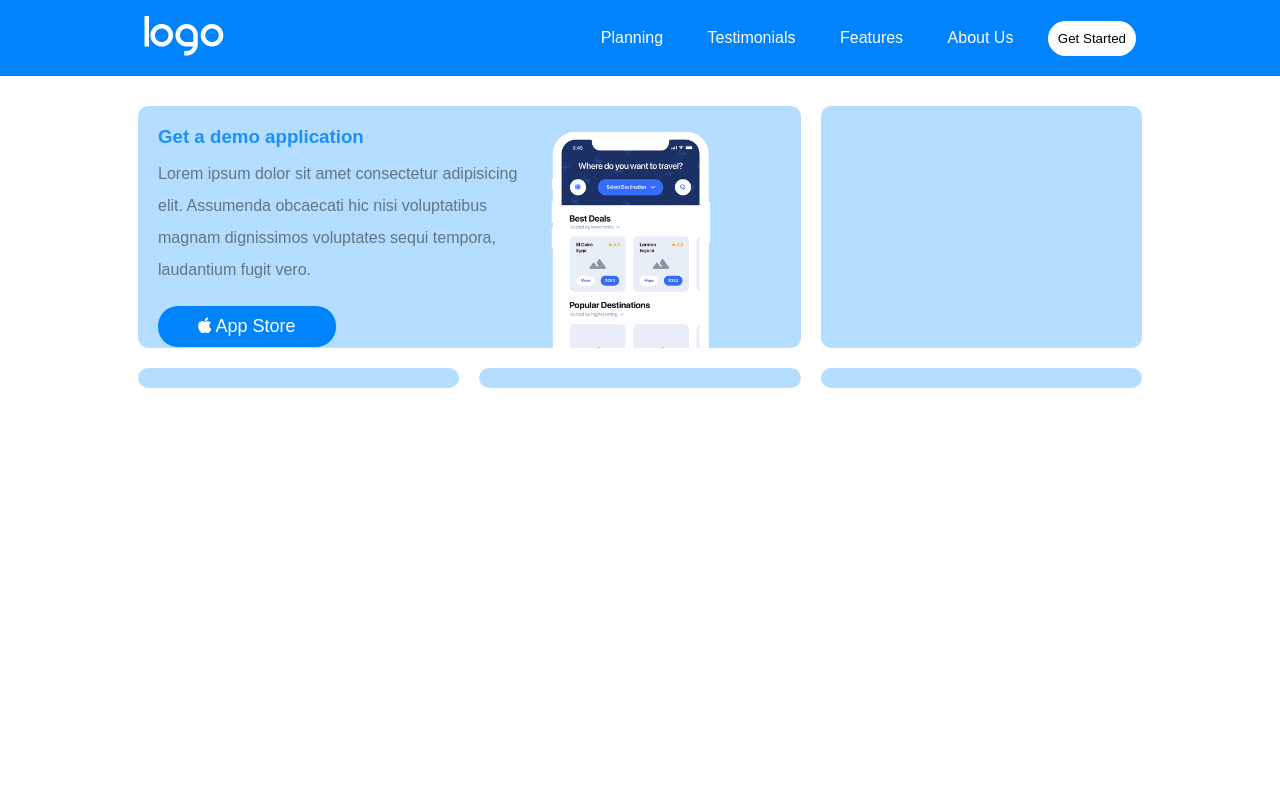
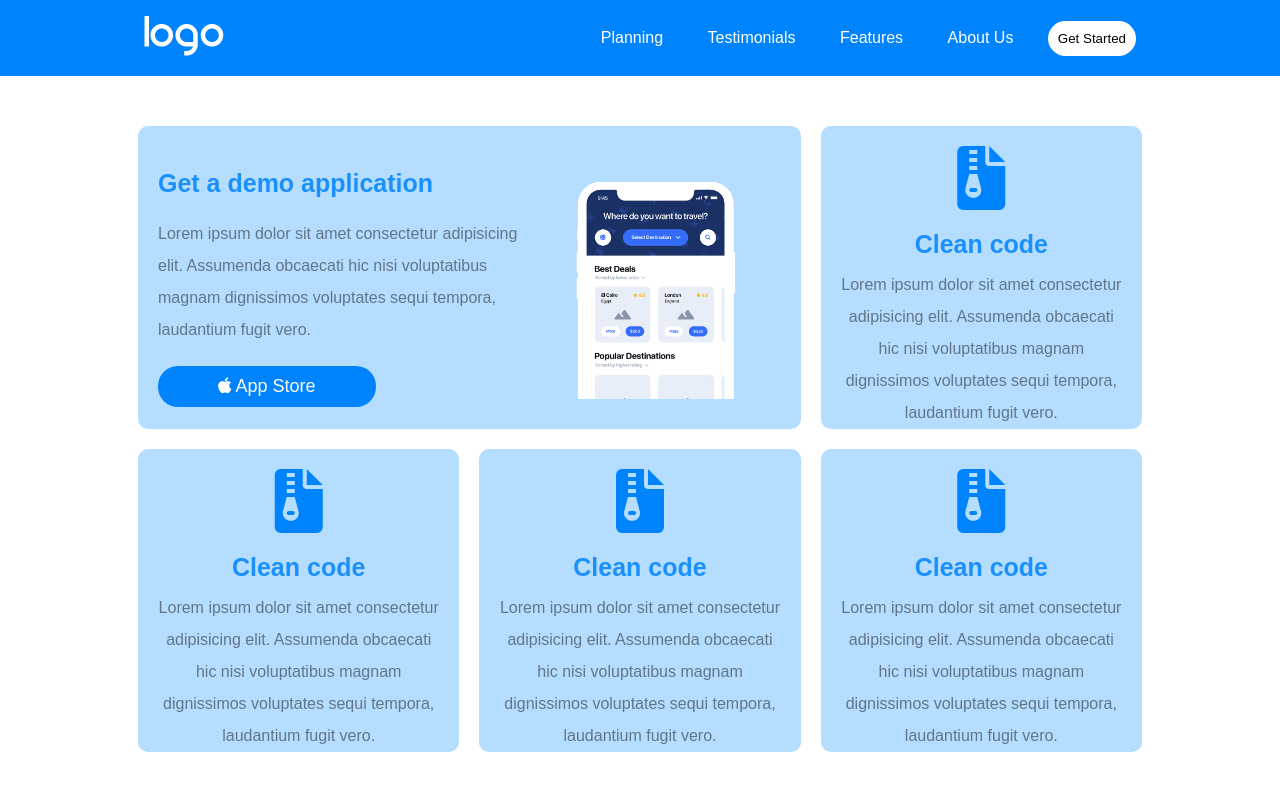
Before and after one commit to GiuseppeM22/htmlcss-responsive-layout, a plain HTML site: page index.html in a window 1280 px wide. Drawn offline with Linux system fonts and the light colour scheme.

Commit message:
feat:add first section responsive

```diff
--- a/css/style.css
+++ b/css/style.css
@@ -16,6 +16,10 @@
 .marg10 {margin-top: 10px;}
 .marg20 {margin-top: 20px;}
 .marg40 {margin-top: 40px;}
+
+.marg_bott10 {margin-bottom: 10px;}
+.marg_bott20 {margin-bottom: 20px;}
+.marg_bott40 {margin-bottom: 40px;}
 
 .padd10 {padding: 10px;}
 .padd20 {padding: 20px;}
@@ -77,7 +81,7 @@ header button:hover{
 
 /* header media query */
 
-@media screen and (min-width: 900px) {
+@media screen and (min-width: 800px) {
     .right_navbar{
         display: block;
     }
@@ -93,6 +97,7 @@ header button:hover{
 
 .info_container{
     flex-wrap: wrap;
+    flex-direction: column;
 }
 
 .info{
@@ -100,41 +105,84 @@ header button:hover{
     padding: 20px;
     padding-bottom: 0px;
     margin: 10px;
-    width: calc(100% / 3 - 20px);
     border-radius: 10px;
+    width: 100%;
+}
+
+.info_center{
+    text-align: center;
 }
 
 .info_grow{
-    width: calc(100% / 3 * 2 - 20px);
+    flex-direction: column;
+    align-items: center;
 }
 
 .left_info{
-    max-width: 60%;
+    max-width: 80%;
 }
 
 .right_info{
-    max-width: 40%;
+    max-width: 100%;
 }
 
-.left_info h3{
+.info_container h3{
     color: #1a90fd;
+    font-size: 25px;
 }
 
-.left_info p{
+.info_container p{
     color: #617689;
 }
 
 .right_info img{
     display: block;
     max-width: 80%;
+    margin: auto;
 }
 
 .info button{
     color: white;
     background-color: #0084fd;
-    padding: 10px 40px;
+    padding: 10px 60px;
     border-radius: 20px;
     border: none;
     font-size: 18px;
+    margin-bottom: 20px;
+}
 
+.info button:hover{
+    cursor: pointer;
+    background-color: black;
 }
+
+.paper{
+    color: #0084fd;
+    font-size: 4rem;
+}
+
+/* first section media query */
+
+@media screen and (min-width: 800px) {
+    .info_container{
+        flex-direction: row;
+    }
+
+    .info{
+        width: calc(100% / 3 - 20px);
+       }
+
+   .info_grow{
+    flex-direction: row;
+    width: calc(100% / 3 * 2 - 20px);
+
+   }
+
+   .left_info{
+    max-width: 60%;
+   }
+
+   .right_info{
+    max-width: 40%;
+   }
+}
--- a/index.html
+++ b/index.html
@@ -29,22 +29,38 @@
 
 
     <main>
-        <section class="marg20">
+        <section class="marg40 marg_bott40">
             <div class="info_container boxed flex">
                 <div class="info info_grow flex">
                     <div class="left_info">
-                        <h3>Get a demo application</h3>
-                        <p class="marg10 line2">Lorem ipsum dolor sit amet consectetur adipisicing elit. Assumenda obcaecati hic nisi voluptatibus magnam dignissimos voluptates sequi tempora, laudantium fugit vero.</p>
+                        <h3 class="marg20">Get a demo application</h3>
+                        <p class="marg20 line2">Lorem ipsum dolor sit amet consectetur adipisicing elit. Assumenda obcaecati hic nisi voluptatibus magnam dignissimos voluptates sequi tempora, laudantium fugit vero.</p>
                         <button class="marg20"><i class="fa-brands fa-apple"></i> App Store</button>
                     </div>
                     <div class="right_info">
                         <img src="./img/phone.png" alt="phone">
                     </div>
                 </div>
-                <div class="info"></div>
-                <div class="info"></div>
-                <div class="info"></div>
-                <div class="info"></div>
+                <div class="info info_center">
+                    <i class="fa-solid fa-file-zipper paper"></i>
+                    <h3 class="marg20">Clean code</h3>
+                    <p class="marg10 line2">Lorem ipsum dolor sit amet consectetur adipisicing elit. Assumenda obcaecati hic nisi voluptatibus magnam dignissimos voluptates sequi tempora, laudantium fugit vero.</p>
+                </div>
+                <div class="info info_center">
+                    <i class="fa-solid fa-file-zipper paper"></i>
+                    <h3 class="marg20">Clean code</h3>
+                    <p class="marg10 line2">Lorem ipsum dolor sit amet consectetur adipisicing elit. Assumenda obcaecati hic nisi voluptatibus magnam dignissimos voluptates sequi tempora, laudantium fugit vero.</p>
+                </div>
+                <div class="info info_center">
+                    <i class="fa-solid fa-file-zipper paper"></i>
+                    <h3 class="marg20">Clean code</h3>
+                    <p class="marg10 line2">Lorem ipsum dolor sit amet consectetur adipisicing elit. Assumenda obcaecati hic nisi voluptatibus magnam dignissimos voluptates sequi tempora, laudantium fugit vero.</p>
+                </div>
+                <div class="info info_center">
+                    <i class="fa-solid fa-file-zipper paper"></i>
+                    <h3 class="marg20">Clean code</h3>
+                    <p class="marg10 line2">Lorem ipsum dolor sit amet consectetur adipisicing elit. Assumenda obcaecati hic nisi voluptatibus magnam dignissimos voluptates sequi tempora, laudantium fugit vero.</p>
+                </div>
             </div>
         </section>
     </main>
```
